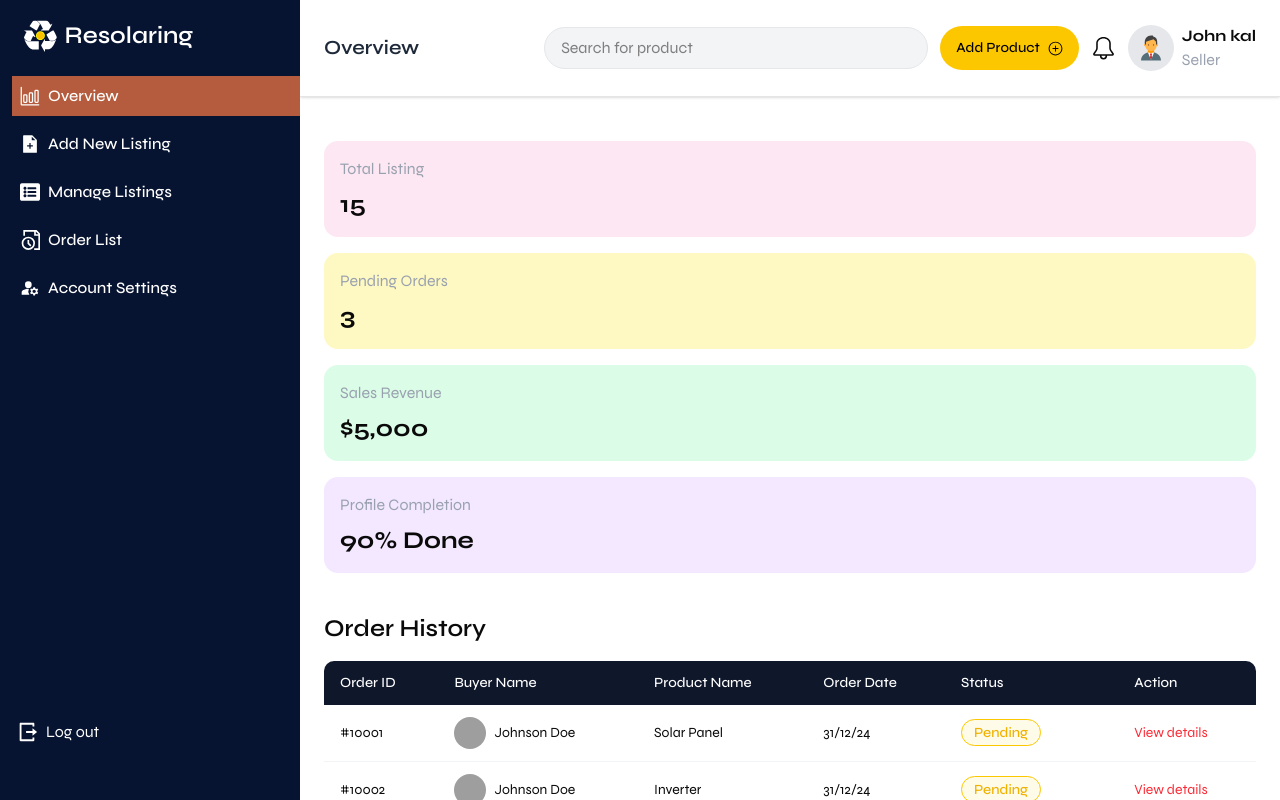
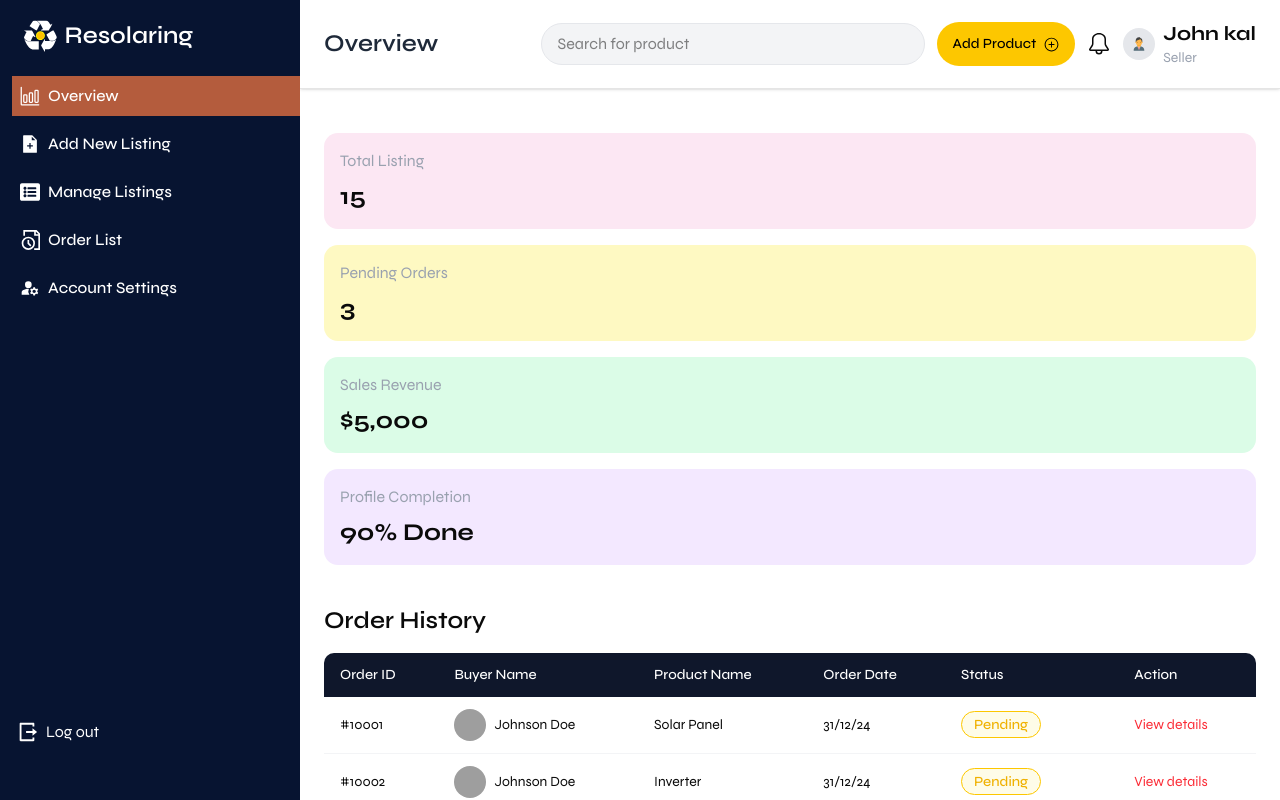
Before and after one commit to istiakiraz/Resolaring, a React (Vite) app: page /dashboard in a window 1280 px wide. Built offline with nearby package versions, Linux system fonts and the light colour scheme; grey boxes are pictures that could not be loaded.

Commit message:
dashboard issues fixed

```diff
--- a/src/components/CartPageComponents/CartContent.jsx
+++ b/src/components/CartPageComponents/CartContent.jsx
@@ -67,7 +67,7 @@ export default function CartContent() {
 
         {/* left side  */}
         <div className="md:col-span-2">
-          <table className="w-full border-collapse">
+          <table className="w-full   border-collapse">
             <thead>
               <tr className="text-left text-gray-600 border-b">
                 <th className="pb-3">My Cart</th>
--- a/src/components/HomeComponents/Hero.jsx
+++ b/src/components/HomeComponents/Hero.jsx
@@ -23,7 +23,7 @@ export default function Hero() {
           Empowering Sustainability
           Through Solar Recycling
         </h1>
-        <p className="text-lg md:text-xl mb-6 text-gray-200">
+        <p className=" md:text-xl mb-6 text-gray-200">
           Buy and sell quality second-hand solar equipment to save money,
           reduce waste, and promote a greener future.
         </p>
--- a/src/layouts/DashboardLayouts.jsx
+++ b/src/layouts/DashboardLayouts.jsx
@@ -156,37 +156,41 @@ export default function DashboardLayouts() {
 
       <main className="flex-1 lg:w-[calc(100%-300px)]  flex flex-col overflow-y-hidden">
         {/* top bar */}
-        <header className="sticky top-0 z-30  bg-white border-b shadow-sm flex justify-between items-center px-6 py-6">
-          <h2 className="text-xl font-semibold text-gray-800">
+        <header className="sticky top-0 z-30  bg-white border-b shadow-sm flex justify-between items-center px-6 py-4 md:py-5">
+          <h2 className="text-[16px] md:text-xl lg:text-2xl font-semibold text-gray-800">
             {getPageTitle()}
           </h2>
           <div className="flex items-center gap-2">
-            <div className='flex   items-center lg:items-center gap-3' >
+            <div className='flex   items-center lg:items-center gap-3 ' >
                                   <input placeholder='Search for product' className=' px-4 py-2 hidden xl:block lg:w-96 rounded-full border bg-gray-100 border-gray-200' type="text" name="" id="" />
                                   <PrimaryButton className=' hidden md:flex w-fit' icon={GoPlusCircle} >
                                       Add Product
                                   </PrimaryButton>
-                                  <GoBell size={25} />
+                                  <GoBell   className="size-5 md:size-6"  />
 
                                   <div className='flex items-center gap-2' >
-                                      <div className='p-2 rounded-full w-fit bg-gray-200' ><FcBusinessman size={30} /></div>
-                                      <span>
-                                          <h6 className='font-bold' >John kal</h6>
-                                          <p className='text-gray-400' >Seller</p>
-                                      </span>
+                                      <div className='p-2 rounded-full w-fit  bg-gray-200' ><span className="size-4 md:size-8"><FcBusinessman  /></span></div>
+                                      <div className="hidden md:block">
+                                          <h6 className='font-bold text-sm md:text-xl' >John kal</h6>
+                                          <p className='text-gray-400 text-[12px] md:text-sm ' >Seller</p>
+                                      </div>
                                   </div>
                               </div>
 
 
           <Sheet>
-            <SheetTrigger asChild>
+
+             <SheetTrigger className='p-0 md:ml-5 !px-0' asChild>
               <Button
 
-                className="xl:hidden hover:bg-secondary cursor-pointer  bg-white rounded-none "
+                className="xl:hidden hover:bg-secondary p-0 cursor-pointer  bg-white rounded-none "
               >
-                <IoMenu color="black" size={30} />
+                <IoMenu className="!size-7" color="black" size={24} />
               </Button>
             </SheetTrigger>
+
+
+
 
             <SheetContent
               side="left"
--- a/src/pages/Dashboard/Account/Accounts.jsx
+++ b/src/pages/Dashboard/Account/Accounts.jsx
@@ -38,7 +38,7 @@ export default function Accounts() {
 
                            <div className="flex justify-between py-10 items-center mb-6">
                                <h2 className="text-2xl lg:text-3xl font-semibold">Account</h2>
-                               <div className="space-x-3">
+                               <div className="space-x-3 flex flex-col md:flex-row gap-2 items-center">
                                    <Button className='cursor-pointer hover:text-white rounded-full duration-300 ease-in-out' variant="outline">Discard</Button>
                                    <Button className="bg-[#b45c3d] cursor-pointer rounded-full duration-300 ease-in-out hover:bg-[#6c3825] text-white">
                                        Update Info
--- a/src/pages/Dashboard/ManageListings/ManageListings.jsx
+++ b/src/pages/Dashboard/ManageListings/ManageListings.jsx
@@ -152,7 +152,7 @@ export default function ManageListings() {
          <div className='py-10' >
               <h2 className="text-2xl font-semibold mb-4">Listings</h2>
               <div className="overflow-x-auto rounded-lg ">
-                <table className="min-w-full text-left text-sm">
+                <table className="min-w-[800px] w-full text-left text-sm">
                   <thead className="bg-slate-900 text-white">
                     {table.getHeaderGroups().map((headerGroup) => (
                       <tr key={headerGroup.id}>
--- a/src/shared/Navbar.jsx
+++ b/src/shared/Navbar.jsx
@@ -33,7 +33,7 @@ export default function Navbar() {
         <Link to="/" className="flex flex-col items-start space-y-2">
           <div className="flex items-center gap-2">
             <img src={logo} alt="Resolaring Logo" className="2xl:h-10 h-8 w-auto" />
-            <span className="2xl:text-4xl text-3xl font-semibold text-gray-900">
+            <span className="2xl:text-4xl text-2xl md:text-3xl font-semibold text-gray-900">
               Resolaring
             </span>
           </div>
```
